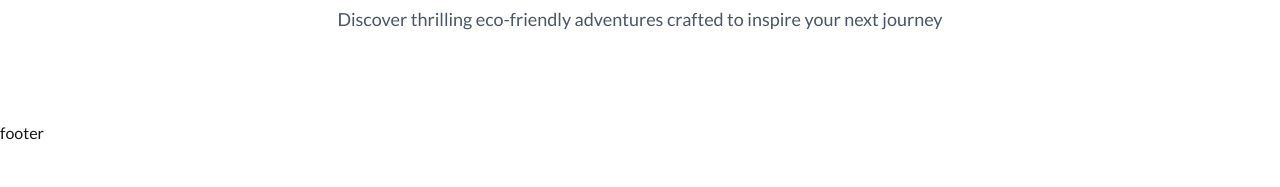
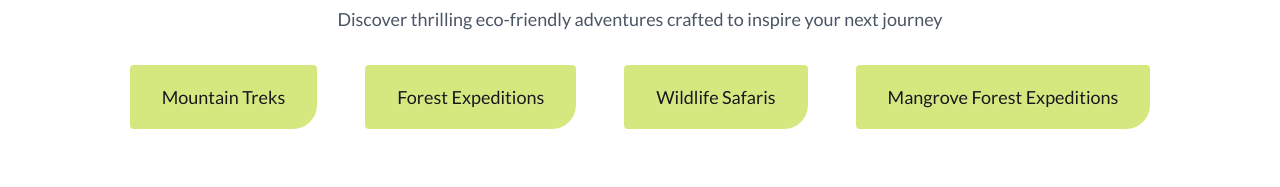
Before and after one commit to sabnira/eco-adventure-experiences, a React (Vite) app: page / in a window 1280 px wide. Shown: the part 837-1024 px from the top of the page. Before the commit the page ends 982 px from the top, so only its background shows below. Built offline with nearby package versions, Linux system fonts and the light colour scheme.

Commit message:
categories

```diff
--- a/src/components/Category.jsx
+++ b/src/components/Category.jsx
@@ -1,8 +1,16 @@
+import { useEffect, useState } from "react";
+import { NavLink } from "react-router-dom";
 
 
 const Category = () => {
 
+    const [categories, setCategories] = useState([]);
 
+    useEffect(() => {
+        fetch("../categories.json")
+        .then((res) => res.json())
+        .then((data) => setCategories(data))
+    }, [])
 
     return (
         <div className="w-11/12 mx-auto py-16">
@@ -13,6 +21,14 @@ const Category = () => {
                 </p>
             </div>
 
+            <div className="text-center">
+                {
+                    categories.map((category) => (
+                        <NavLink to={`/category/${category.id}`} key={category.id} className="btn my-2 mx-6 bg-[#D5E880] border-none shadow-none p-8 text-lg font-thin rounded-br-3xl hover:bg-[#2A445E] hover:text-white hover:rounded-br-sm transition-all duration-300 ease-in-out">{category.category}</NavLink>
+                    ))
+                }
+            </div>
+
         </div>
     );
 };
```
Also changed, not shown: src/routes/router.jsx (+5 -5 lines).
